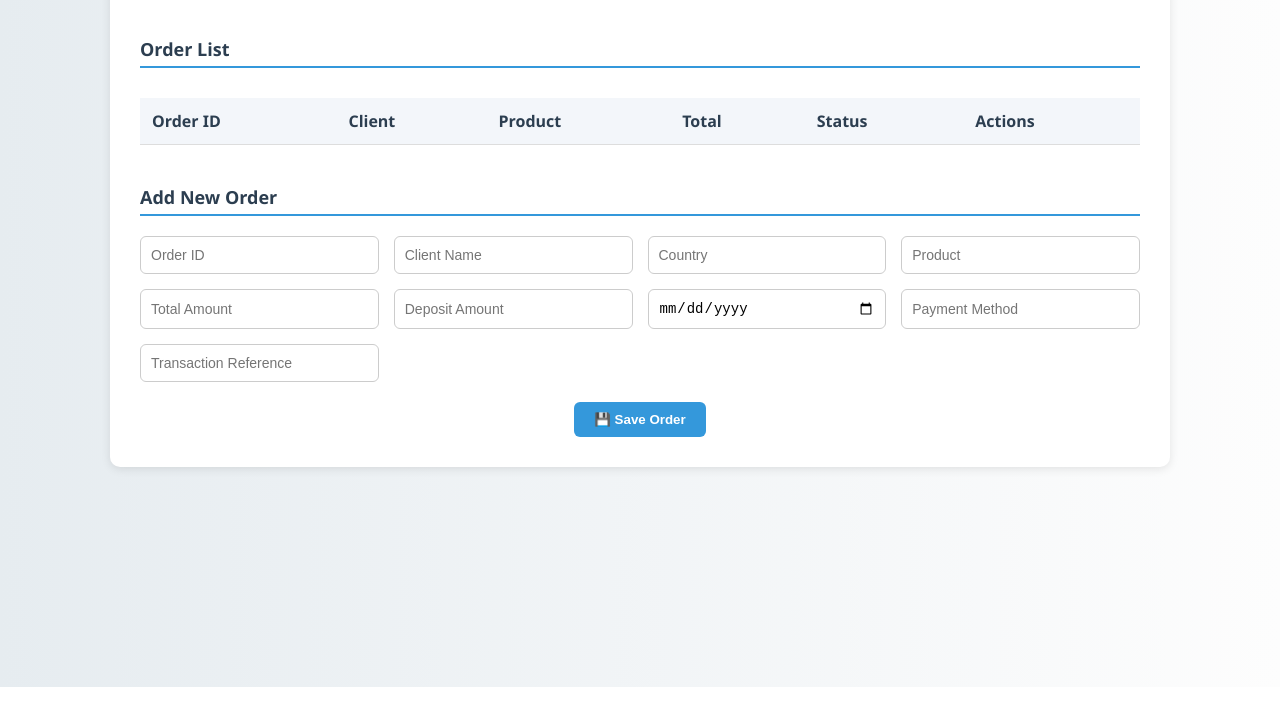
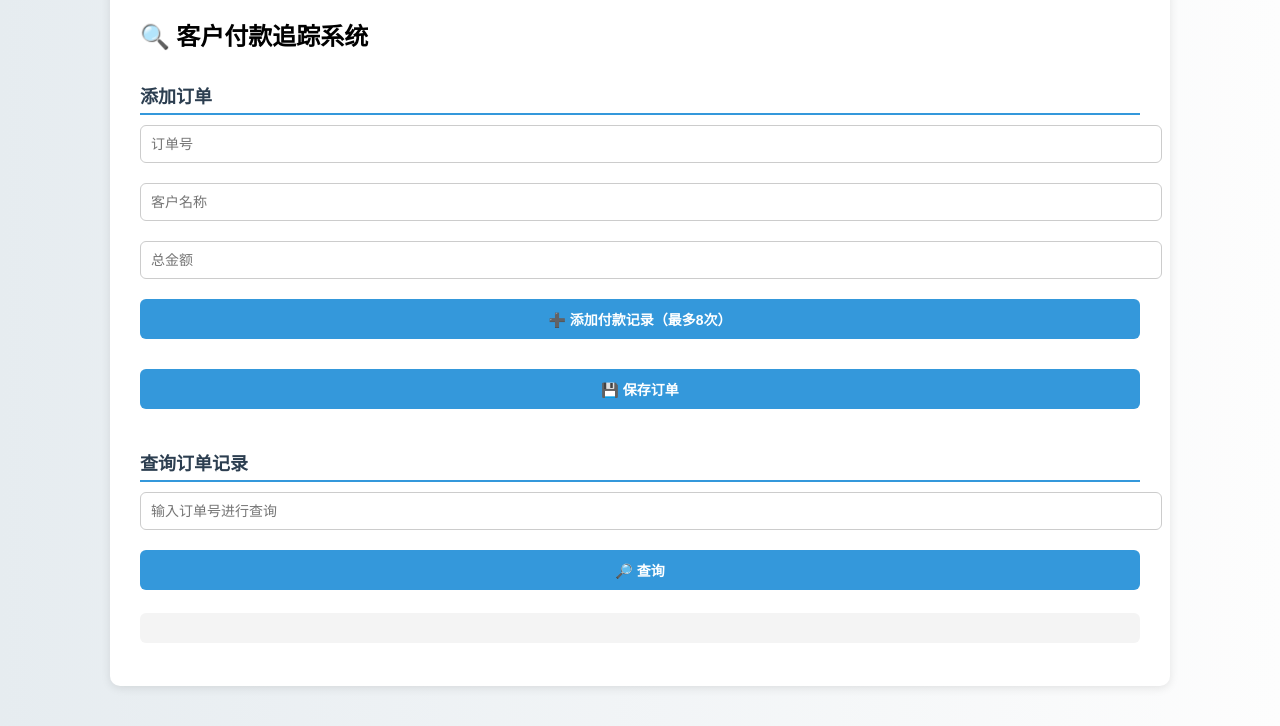
Before and after one commit to yalesherwin/finance, a plain HTML site: page index.html in a window 1280 px wide. Shown: the part 113-839 px from the top of the page. Before the commit the page ends 800 px from the top, so only its background shows below. Drawn offline with Linux system fonts and the light colour scheme; no server answers.

Commit message:
Update index.html

```diff
--- a/index.html
+++ b/index.html
@@ -2,7 +2,7 @@
 <html lang="en">
 <head>
   <meta charset="UTF-8">
-  <title>CHINACNU STEEL - Financial Dashboard</title>
+  <title>CHINACNU STEEL - Order Tracker</title>
   <script src="https://www.gstatic.com/firebasejs/10.8.1/firebase-app-compat.js"></script>
   <script src="https://www.gstatic.com/firebasejs/10.8.1/firebase-firestore-compat.js"></script>
   <style>
@@ -36,56 +36,57 @@
       letter-spacing: 1px;
       margin: 0;
     }
-    table {
+    input, textarea, button {
       width: 100%;
-      border-collapse: collapse;
-      margin-top: 30px;
-    }
-    th, td {
-      padding: 12px;
-      border-bottom: 1px solid #ddd;
-      text-align: left;
-    }
-    th {
-      background-color: #f3f6fa;
-      color: #2c3e50;
-      font-weight: 600;
-    }
-    tr:hover {
-      background-color: #f9f9f9;
-    }
-    .form-grid {
-      display: grid;
-      grid-template-columns: repeat(auto-fit, minmax(220px, 1fr));
-      gap: 15px;
-      margin-top: 20px;
-    }
-    input, select {
       padding: 10px;
+      margin: 10px 0;
       border: 1px solid #ccc;
       border-radius: 6px;
       font-size: 14px;
     }
+    .payment-entry {
+      border: 1px solid #ddd;
+      padding: 10px;
+      margin-bottom: 10px;
+      border-radius: 6px;
+      background: #f9fbfd;
+    }
+    .flex {
+      display: flex;
+      gap: 10px;
+    }
+    .flex input, .flex textarea {
+      flex: 1;
+    }
+    .section-title {
+      margin-top: 30px;
+      font-weight: bold;
+      border-bottom: 2px solid #3498db;
+      padding-bottom: 5px;
+      color: #2c3e50;
+      font-size: 18px;
+    }
+    .summary {
+      font-weight: bold;
+      margin-top: 10px;
+      color: #2980b9;
+    }
+    pre {
+      background: #f4f4f4;
+      padding: 15px;
+      border-radius: 6px;
+      white-space: pre-wrap;
+    }
     button {
-      padding: 10px 20px;
       background: #3498db;
       color: white;
       border: none;
-      border-radius: 6px;
+      font-weight: bold;
       cursor: pointer;
-      font-weight: bold;
-      transition: background 0.3s ease;
+      transition: background 0.3s;
     }
     button:hover {
       background: #2980b9;
-    }
-    .section-title {
-      margin-top: 40px;
-      font-size: 18px;
-      font-weight: bold;
-      color: #2c3e50;
-      border-bottom: 2px solid #3498db;
-      padding-bottom: 5px;
     }
   </style>
 </head>
@@ -96,36 +97,22 @@
     <h2>CHINACNU STEEL</h2>
   </div>
 
-    <div class="section-title">Order List</div>
-    <table>
-      <thead>
-        <tr>
-          <th>Order ID</th>
-          <th>Client</th>
-          <th>Product</th>
-          <th>Total</th>
-          <th>Status</th>
-          <th>Actions</th>
-        </tr>
-      </thead>
-      <tbody id="order-body"></tbody>
-    </table>
+  <h2>🔍 客户付款追踪系统</h2>
+  <div class="section-title">添加订单</div>
+  <input id="orderId" placeholder="订单号">
+  <input id="client" placeholder="客户名称">
+  <input id="totalAmount" type="number" placeholder="总金额">
 
-    <div class="section-title">Add New Order</div>
-    <div class="form-grid">
-      <input id="orderId" placeholder="Order ID">
-      <input id="client" placeholder="Client Name">
-      <input id="country" placeholder="Country">
-      <input id="product" placeholder="Product">
-      <input id="total" placeholder="Total Amount">
-      <input id="deposit" placeholder="Deposit Amount">
-      <input type="date" id="payDate">
-      <input id="method" placeholder="Payment Method">
-      <input id="ref" placeholder="Transaction Reference">
-    </div>
-    <div style="margin-top: 20px; text-align: center;">
-      <button onclick="addOrder()">💾 Save Order</button>
-    </div>
+  <div id="payments"></div>
+  <button onclick="addPaymentField()">➕ 添加付款记录（最多8次）</button>
+
+  <div class="summary" id="summary"></div>
+  <button onclick="saveOrder()">💾 保存订单</button>
+
+  <div class="section-title">查询订单记录</div>
+  <input id="searchId" placeholder="输入订单号进行查询">
+  <button onclick="searchOrder()">🔎 查询</button>
+  <pre id="result"></pre>
 </div>
 
 <script>
@@ -133,7 +120,7 @@
     apiKey: "AIzaSyBIhaNpTF7eOPd4UzH0_WuBHMKohaZ9fl0",
     authDomain: "cnu-tracker.firebaseapp.com",
     projectId: "cnu-tracker",
-      storageBucket: "cnu-tracker.firebasestorage.app",
+    storageBucket: "cnu-tracker.appspot.com",
     messagingSenderId: "334145477498",
     appId: "1:334145477498:web:d0dd919e8a786bfc7694c3"
   };
@@ -141,68 +128,80 @@
   firebase.initializeApp(firebaseConfig);
   const db = firebase.firestore();
 
-    async function addOrder() {
-      const order = {
-        id: document.getElementById("orderId")?.value,
-        client: document.getElementById("client")?.value,
-        country: document.getElementById("country")?.value,
-        product: document.getElementById("product")?.value,
-        totalAmount: parseFloat(document.getElementById("total")?.value || 0),
-        deposit: parseFloat(document.getElementById("deposit")?.value || 0),
-        payments: [{
-          amount: parseFloat(document.getElementById("deposit")?.value || 0),
-          date: document.getElementById("payDate")?.value,
-          method: document.getElementById("method")?.value,
-          ref: document.getElementById("ref")?.value,
-          status: "Completed"
-        }],
-        notes: "",
-        status: "Pending"
-      };
+  let paymentCount = 0;
 
-      console.log("Order Data:", order); // Debug: check if the data is being captured correctly
-
-      if (!order.id || !order.client || !order.product || isNaN(order.totalAmount)) {
-        alert("❌ Please fill in required fields.");
-        return;
+  function addPaymentField() {
+    if (paymentCount >= 8) return alert("最多支持8次付款记录");
+    const container = document.getElementById("payments");
+    const div = document.createElement("div");
+    div.className = "payment-entry";
+    div.innerHTML = `
+      <div class="flex">
+        <input type="number" placeholder="付款金额" class="payment-amount">
+        <input type="date" class="payment-date">
+        <textarea placeholder="付款备注" class="payment-note"></textarea>
+      </div>
+    `;
+    container.appendChild(div);
+    paymentCount++;
+    updateSummary();
   }
 
-      order.status = order.payments[0].amount >= order.totalAmount ? "Completed" : "Pending";
+  function updateSummary() {
+    const total = parseFloat(document.getElementById("totalAmount").value || 0);
+    const amounts = [...document.getElementsByClassName("payment-amount")].map(i => parseFloat(i.value || 0));
+    const paid = amounts.reduce((a, b) => a + b, 0);
+    const balance = total - paid;
+    document.getElementById("summary").innerText = `已付：¥${paid.toFixed(2)}，尾款：¥${balance.toFixed(2)}`;
+  }
 
-      try {
-        console.log("Saving order to Firestore..."); // Debug: ensuring save action is triggered
-        await db.collection("orders").add(order);
-        alert("✅ Order saved successfully");
-        loadOrders(); // Refresh the list of orders after adding
-      } catch (err) {
-        alert("❌ Failed to save order: " + err.message);
-        console.error("Save Order Error", err);
+  document.getElementById("payments").addEventListener("input", updateSummary);
+  document.getElementById("totalAmount").addEventListener("input", updateSummary);
+
+  async function saveOrder() {
+    const id = document.getElementById("orderId").value.trim();
+    const client = document.getElementById("client").value.trim();
+    const total = parseFloat(document.getElementById("totalAmount").value);
+    if (!id || !client || isNaN(total)) return alert("请填写完整订单信息");
+
+    const paymentEls = document.querySelectorAll(".payment-entry");
+    const payments = [...paymentEls].map(p => ({
+      amount: parseFloat(p.querySelector(".payment-amount").value || 0),
+      date: p.querySelector(".payment-date").value,
+      note: p.querySelector(".payment-note").value
+    })).filter(p => p.amount > 0);
+
+    const paidAmount = payments.reduce((a, b) => a + b.amount, 0);
+    const balance = total - paidAmount;
+
+    await db.collection("orders").doc(id).set({
+      id,
+      client,
+      totalAmount: total,
+      payments,
+      paidAmount,
+      balance,
+      status: balance <= 0 ? "已结清" : "部分付款"
+    });
+
+    alert("✅ 订单保存成功！");
+  }
+
+  async function searchOrder() {
+    const id = document.getElementById("searchId").value.trim();
+    if (!id) return;
+    const doc = await db.collection("orders").doc(id).get();
+    if (!doc.exists) {
+      document.getElementById("result").innerText = "❌ 未找到该订单。";
+    } else {
+      const data = doc.data();
+      let text = `📦 订单号：${data.id}\n👤 客户：${data.client}\n💰 总金额：¥${data.totalAmount}\n✅ 已付：¥${data.paidAmount}\n❗ 尾款：¥${data.balance}\n📊 状态：${data.status}\n\n付款记录：\n`;
+      data.payments.forEach((p, i) => {
+        text += `#${i + 1} 金额：¥${p.amount} 日期：${p.date} 备注：${p.note}\n`;
+      });
+      document.getElementById("result").innerText = text;
     }
   }
-
-    async function loadOrders() {
-      try {
-        const snapshot = await db.collection("orders").get();
-        const tbody = document.getElementById("order-body");
-        tbody.innerHTML = '';
-        snapshot.forEach(doc => {
-          const data = doc.data();
-          const row = `<tr>
-            <td>${data.id}</td>
-            <td>${data.client}</td>
-            <td>${data.product}</td>
-            <td>$${data.totalAmount}</td>
-            <td>${data.status}</td>
-            <td><button onclick=\"alert('Not implemented')\">Add Payment</button></td>
-          </tr>`;
-          tbody.innerHTML += row;
-        });
-      } catch (err) {
-        console.error("Failed to load orders:", err);
-      }
-    }
-
-    loadOrders(); // Initial load of orders
 </script>
 </body>
 </html>
```
Lines whose indentation alone changed are shown as unchanged.
